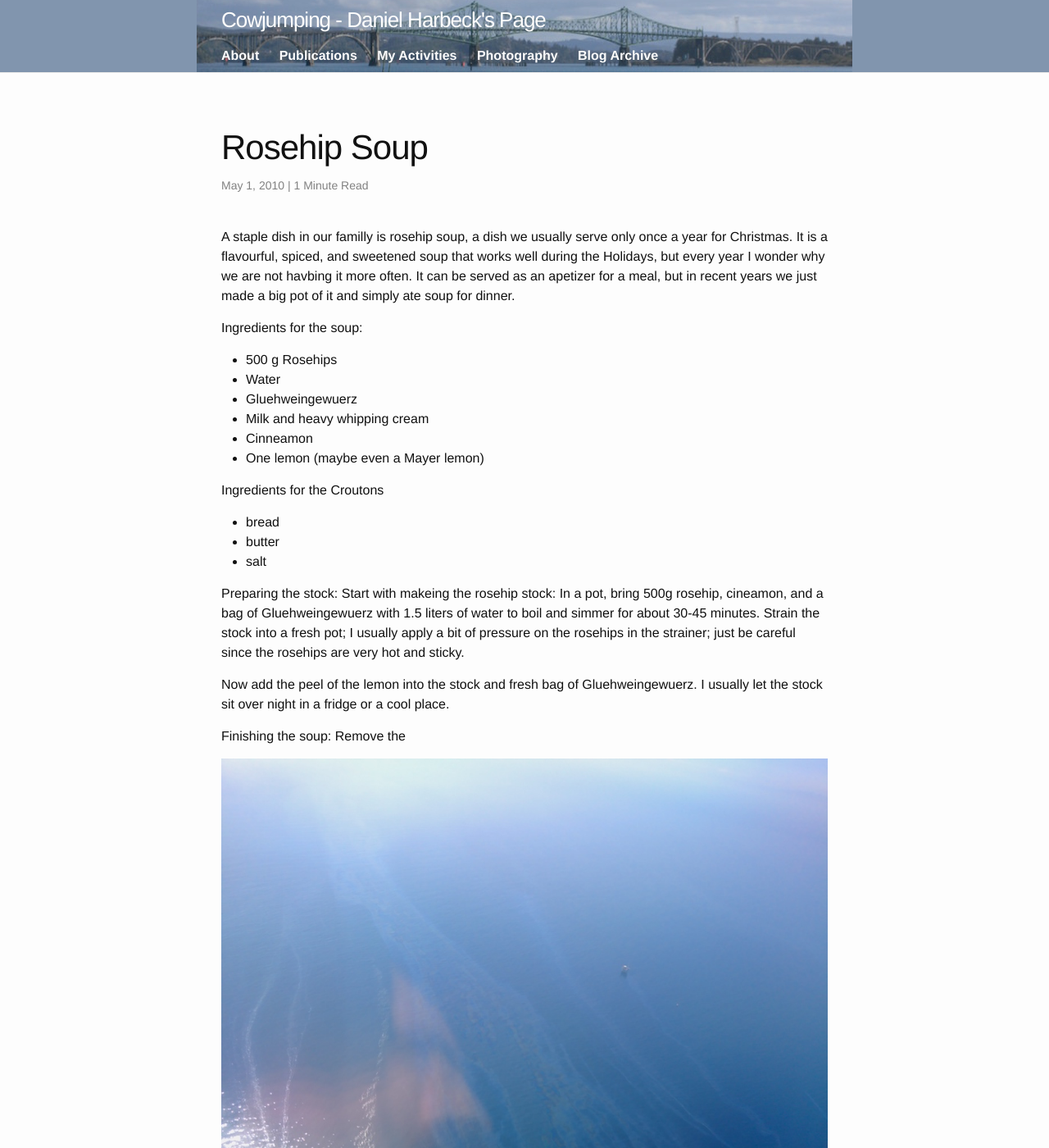
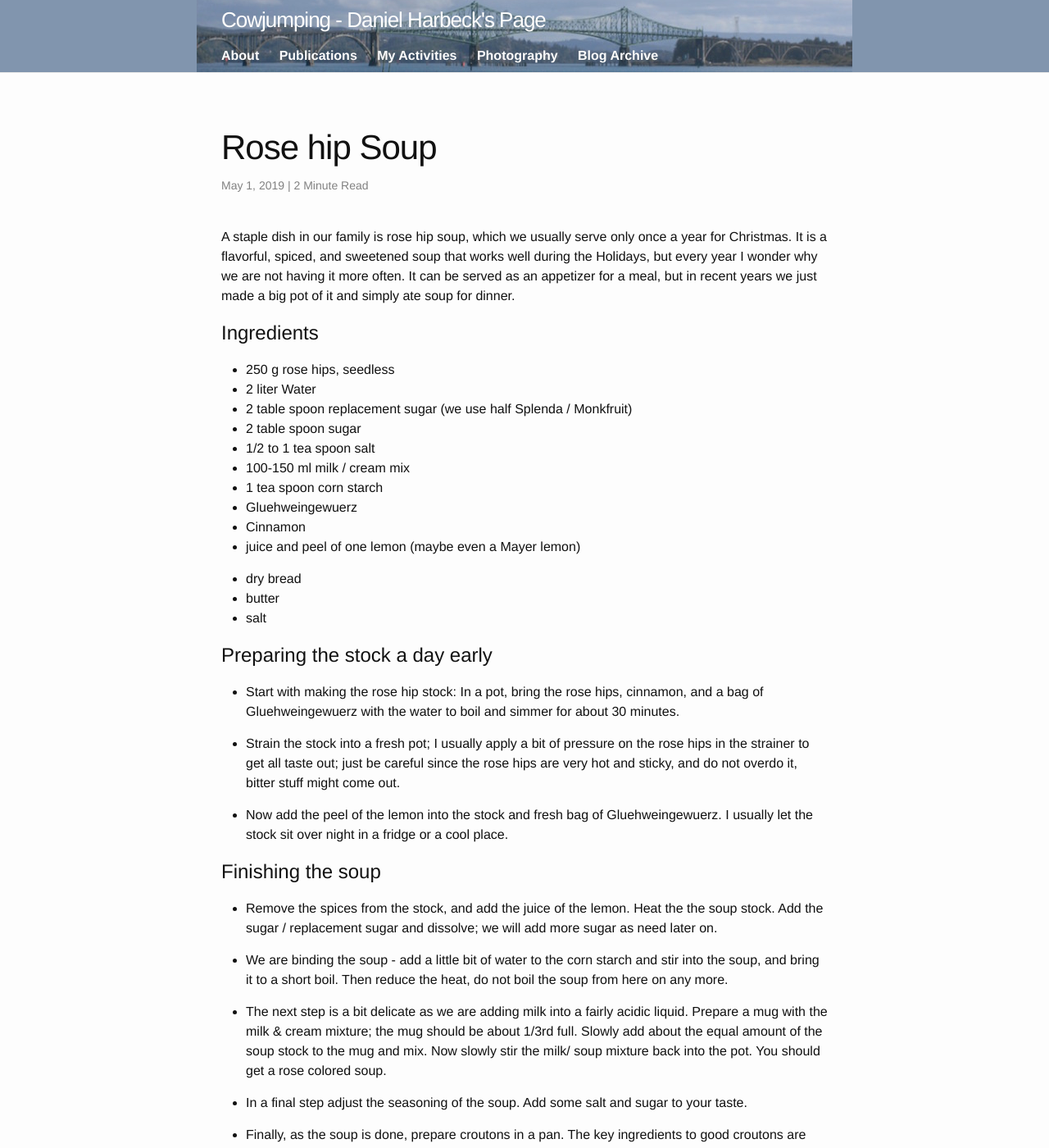
Before and after one commit to drhaz/drhaz.github.io, a Jekyll site: the page built from _posts/2019-05-01-RoseHipSoup.md, in a window 1280 px wide and 1400 px high. Shown: the whole window at 82% size. Built offline with Jekyll 4.4.1, drawn with Linux system fonts in a browser that asks for light colours; some of the changed text lies outside the part shown.

Commit message:
full text

```diff
--- a/_posts/2019-05-01-RoseHipSoup.md
+++ b/_posts/2019-05-01-RoseHipSoup.md
@@ -1,39 +1,60 @@
 ---
 layout: post
-title: "Rosehip Soup"
-date: 2010-05-01
+title: "Rose hip Soup"
+date: 2019-05-01
 ---
 
-A staple dish in our familly is rosehip soup, a dish we usually serve only once a year for Christmas. It is a flavourful,  spiced, and
-sweetened soup that works well during the Holidays, but every year I wonder why we are not havbing it more often. It can be served as an
-apetizer for a meal, but in recent years we just made a big pot of it and simply ate soup for dinner.
+A staple dish in our family is rose hip soup, which we usually serve only once a year for Christmas. It is a flavorful,  spiced, and
+sweetened soup that works well during the Holidays, but every year I wonder why we are not having it more often. It can be served as an
+appetizer for a meal, but in recent years we just made a big pot of it and simply ate soup for dinner.
 
-Ingredients for the soup:
- * 500 g Rosehips
- * Water
+Ingredients
+===
+
+
+ * 250 g rose hips, seedless
+ * 2 liter Water
+ * 2 table spoon replacement sugar (we use half Splenda / Monkfruit)
+ * 2 table spoon sugar
+ * 1/2 to 1 tea spoon salt
+ * 100-150 ml milk / cream mix
+ * 1 tea spoon corn starch
  * Gluehweingewuerz
- * Milk and heavy whipping cream
- * Cinneamon
- * One lemon (maybe even a Mayer lemon)
+ * Cinnamon
+ * juice and peel of one lemon (maybe even a Mayer lemon)
 
-Ingredients for the Croutons
- * bread
+ * dry bread
  * butter
  * salt
 
 
-Preparing the stock:
-Start with makeing the rosehip stock: In a pot, bring 500g rosehip, cineamon, and a bag of Gluehweingewuerz  with 1.5 liters of water to
-boil and simmer for about 30-45 minutes. Strain the stock into a fresh pot; I usually apply a bit of pressure on the rosehips in the strainer;
-just be careful since the rosehips are very hot and sticky.
+Preparing the stock a day early
+===
 
-Now add the peel of the lemon into the stock and fresh bag of Gluehweingewuerz. I usually let the stock sit over night in a fridge or a cool place.
+* Start with making the rose hip stock: In a pot, bring the rose hips, cinnamon, and a bag of Gluehweingewuerz  with the water to
+boil and simmer for about 30 minutes.
 
-Finishing the soup:
-Remove the
+* Strain the stock into a fresh pot; I usually apply a bit of pressure on the rose hips in the strainer to get all taste out; just be careful since the rose hips are very hot and sticky, and do not overdo it, bitter stuff might come out.
+
+* Now add the peel of the lemon into the stock and fresh bag of Gluehweingewuerz. I usually let the stock sit over night in a fridge or a cool place.
+
+Finishing the soup
+===
+
+* Remove the spices from the stock, and add the juice of the lemon. Heat the the soup stock. Add the sugar / replacement sugar and dissolve; we will add more sugar as need later on.
+
+* We are binding the soup - add a little bit of water to the corn starch and stir into the soup, and bring it to a short boil. Then reduce the heat, do not boil the soup from here on any more.
+
+* The next step is a bit delicate as we are adding milk into a fairly acidic liquid. Prepare a mug with the milk & cream mixture; the mug should be about 1/3rd full. Slowly add about the equal amount of the soup stock to the mug and mix. Now slowly stir the milk/ soup mixture back into the pot. You should get a rose colored soup.
+
+* In a final step adjust the seasoning of the soup. Add some salt and sugar to your taste.
+
+* Finally, as the soup is done, prepare croutons in a pan. The key ingredients to good croutons are this:
+  * Use plenty of butter!
+  * Use enough salt!
+  * Brown the croutons enough to the point where they almost start to blacken. The soup is sweet and we need a strong counterpoint to that.
 
 
+<p/>
 
-
-
-![]({{site.baseurl}}/assets/images/2017/DSC_0363.JPG)
+  Enjoy!
```
